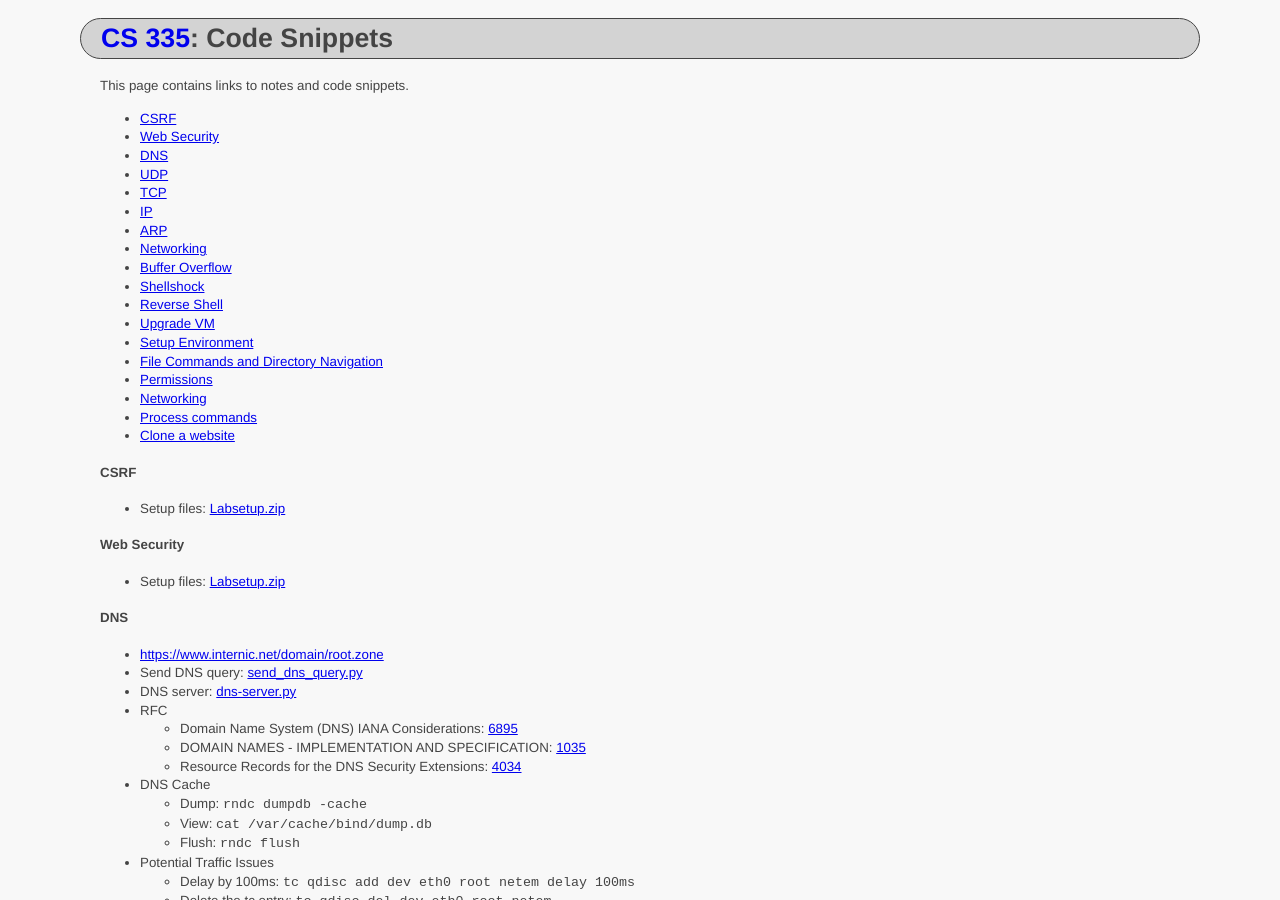
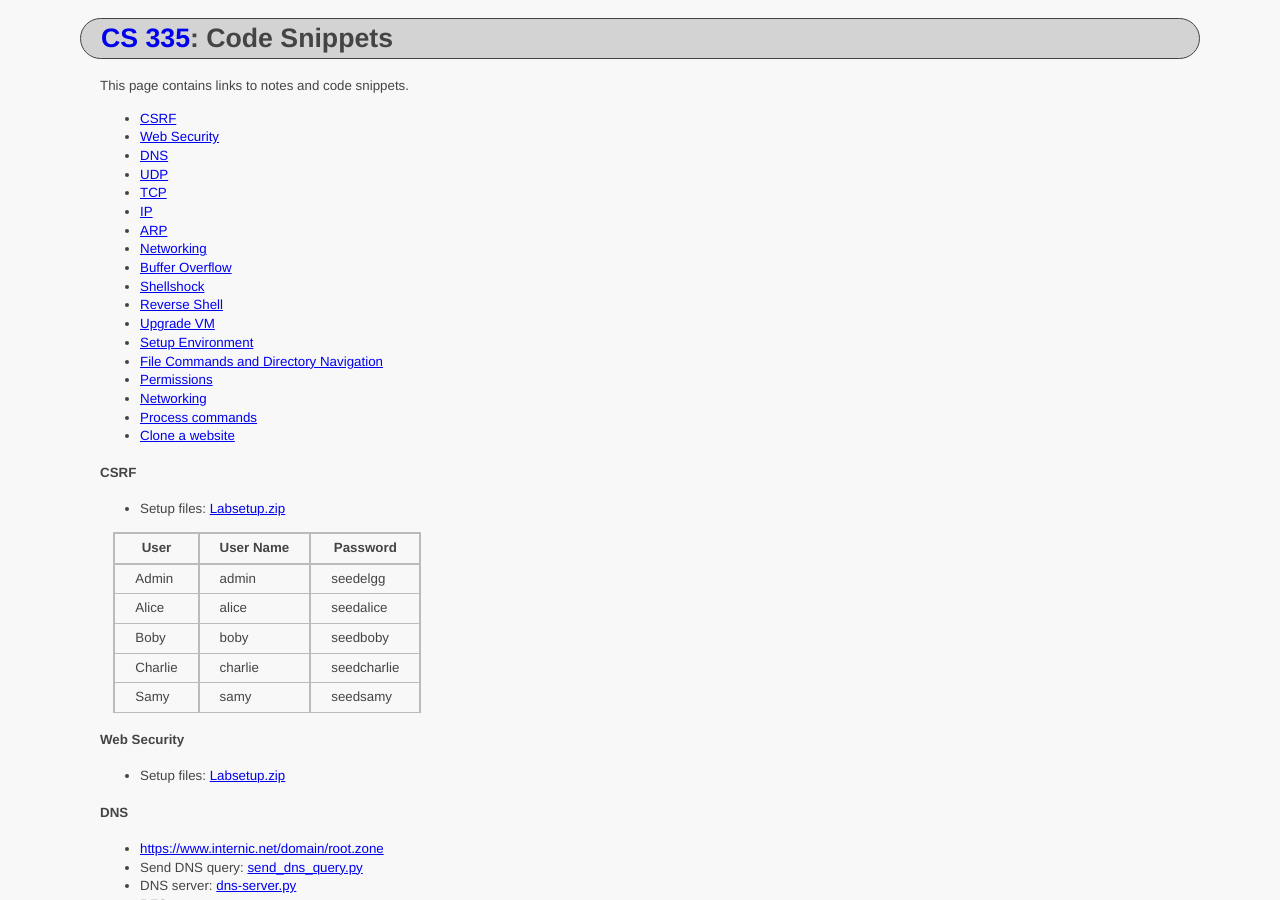
Before and after one commit to ycpcs/cs335-spring2025, a Jekyll site: the page built from notes/index.md, in a window 1280 px wide and 900 px high. Built offline with Jekyll 4.4.1, drawn with Linux system fonts in a browser that asks for light colours.

Commit message:
add log in information

```diff
--- a/notes/index.md
+++ b/notes/index.md
@@ -27,6 +27,14 @@ This page contains links to notes and code snippets.
 
 #### CSRF
   - Setup files: [Labsetup.zip](../labs/csrf/Labsetup.zip)
+
+| User    | User Name | Password    |
+| ------- | --------- | ----------- |
+| Admin   | admin     | seedelgg    |
+| Alice   | alice     | seedalice   |
+| Boby    | boby      | seedboby    |
+| Charlie | charlie   | seedcharlie |
+| Samy    | samy      | seedsamy    |
 
 #### Web Security
 - Setup files: [Labsetup.zip](.\web-security\Labsetup.zip)
```
